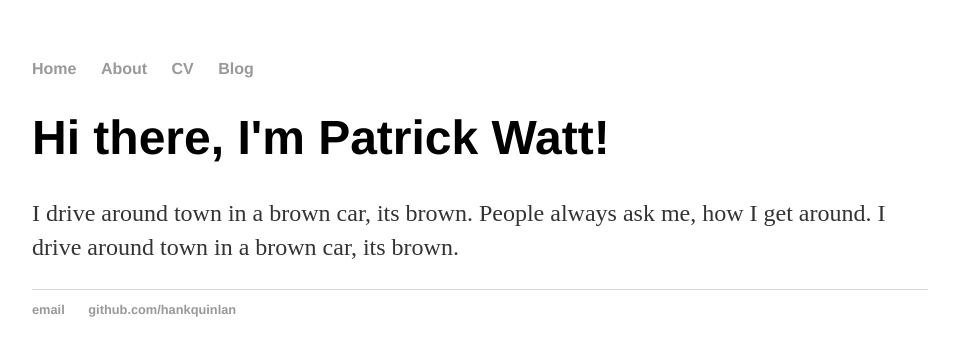
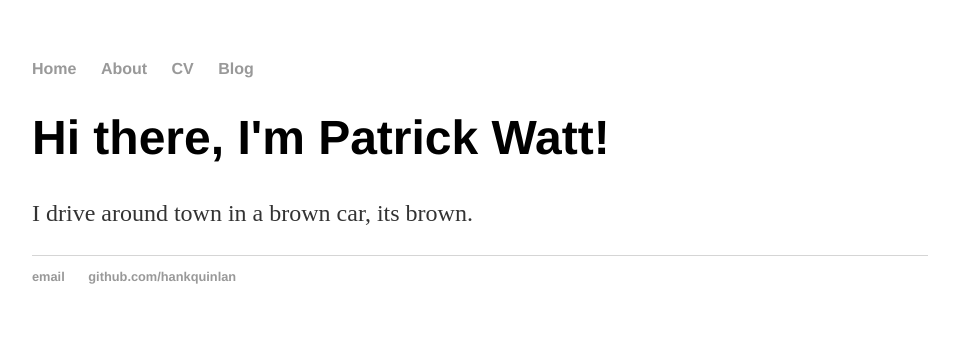
Before and after one commit to patawatt/patawatt.github.io, a Jekyll site: the page built from about/index.html, in a window 1280 px wide. Shown: the top 356 px of the page, without its empty margins (160-1119 px from the left). Built offline with Jekyll 4.4.1, drawn with Linux system fonts in a browser that asks for light colours.

Commit message:
Update index.html

```diff
--- a/about/index.html
+++ b/about/index.html
@@ -4,5 +4,5 @@ title: About Pat Watt
 ---
 <div class="blurb">
 	<h1>Hi there, I'm Patrick Watt!</h1>
-	<p>I drive around town in a brown car, its brown.  People always ask me, how I get around.  I drive around town in a brown car, its brown.</a></p>
+	<p>I drive around town in a brown car, its brown.</a></p>
 </div><!-- /.blurb -->
```
